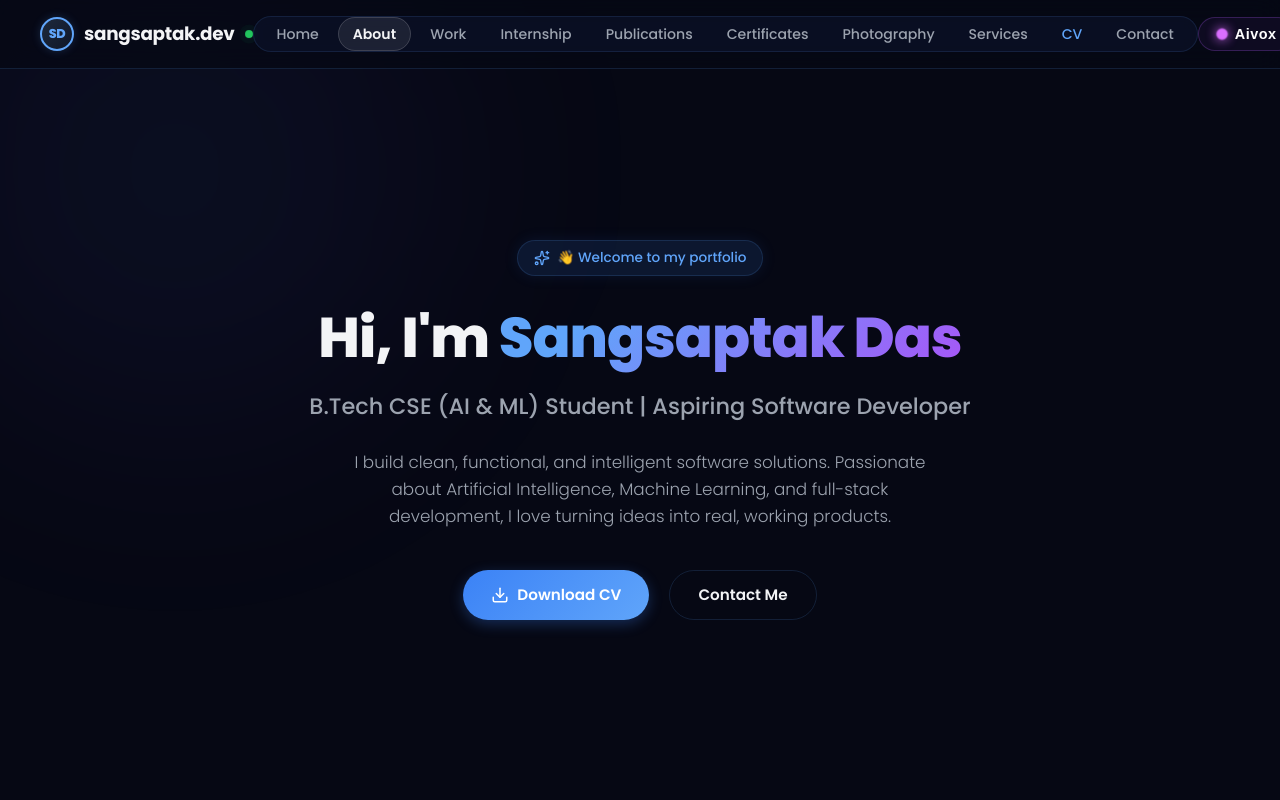
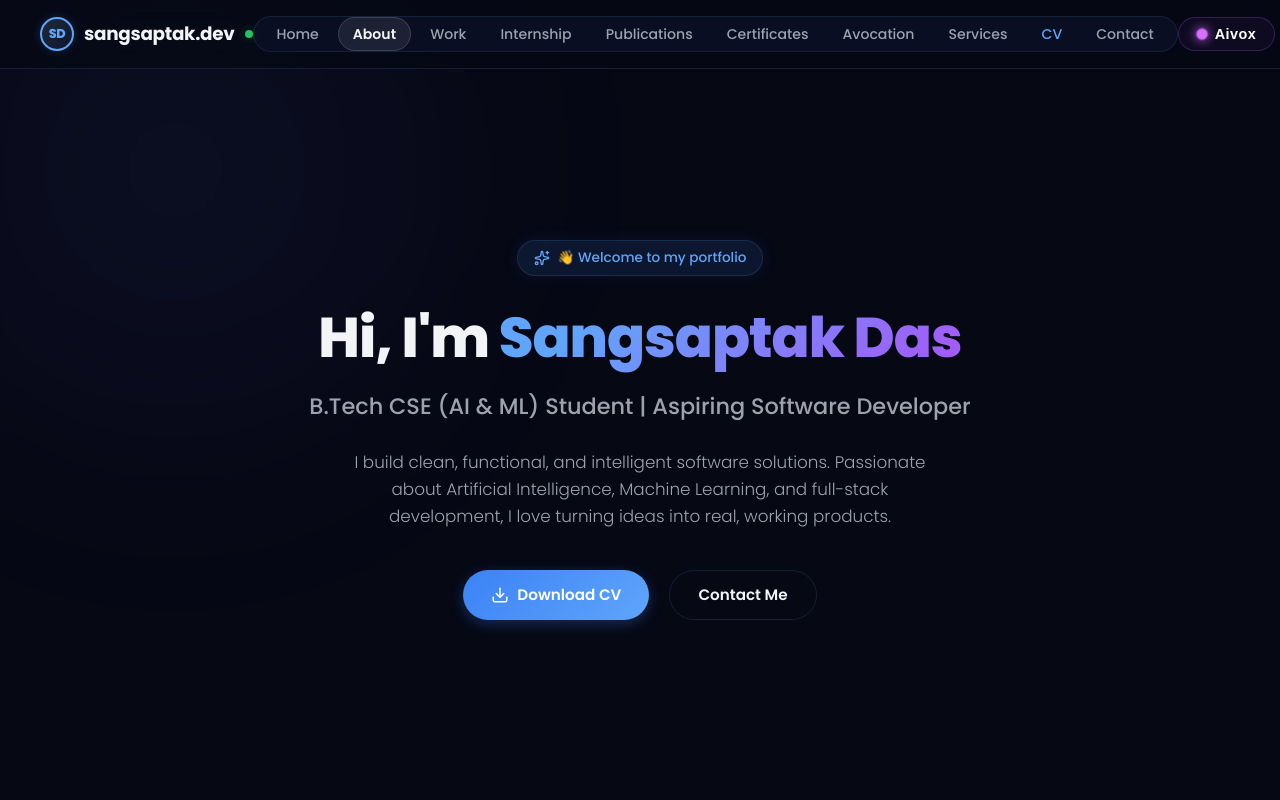
Before and after one commit to ronyhcker/sangsaptak-portfolio, a React (Vite) app: page / in a window 1280 px wide. Shown: the top 800 px of the page. Built offline with nearby package versions, Linux system fonts and the light colour scheme.

Commit message:
Rename Photography to Avocation in navigation links and section

```diff
--- a/src/App.jsx
+++ b/src/App.jsx
@@ -98,7 +98,7 @@ const PORTFOLIO_DATA = {
     { name: 'React Developer Professional Certificate', issuer: 'Meta', date: '2024' },
     { name: 'Python for Data Science & ML', issuer: 'Coursera / IBM', date: '2024' }
   ],
-  photography: [
+  avocation: [
     { title: 'Abstract Sketch', type: 'Drawing Art', icon: 'Paintbrush' },
     { title: 'Kolkata Sunset', type: 'Photography', icon: 'Camera' },
     { title: 'Acoustic Performance', type: 'Vocal Performance', icon: 'Music' }
@@ -185,7 +185,7 @@ function App() {
       setIsScrolled(window.scrollY > 50);
 
       // Section tracker
-      const sections = ['home', 'about', 'work', 'internship', 'publications', 'certificates', 'photography', 'services', 'contact'];
+      const sections = ['home', 'about', 'work', 'internship', 'publications', 'certificates', 'avocation', 'services', 'contact'];
       let currentSection = 'home';
 
       for (const sectionId of sections) {
@@ -272,7 +272,7 @@ function App() {
               <li><a href="#internship" className={activeSection === 'internship' ? 'active' : ''}>Internship</a></li>
               <li><a href="#publications" className={activeSection === 'publications' ? 'active' : ''}>Publications</a></li>
               <li><a href="#certificates" className={activeSection === 'certificates' ? 'active' : ''}>Certificates</a></li>
-              <li><a href="#photography" className={activeSection === 'photography' ? 'active' : ''}>Photography</a></li>
+              <li><a href="#avocation" className={activeSection === 'avocation' ? 'active' : ''}>Avocation</a></li>
               <li><a href="#services" className={activeSection === 'services' ? 'active' : ''}>Services</a></li>
               <li><a href={PORTFOLIO_DATA.resumeUrl} className="cv-nav-link" download>CV</a></li>
               <li><a href="#contact" className={activeSection === 'contact' ? 'active' : ''}>Contact</a></li>
@@ -493,14 +493,14 @@ function App() {
         </div>
       </section>
 
-      {/* Photography & Drawing (Creative Gallery) */}
-      <section id="photography">
+      {/* Avocations Section */}
+      <section id="avocation">
         <div className="container">
-          <h2 className="section-title">Photography & Creative</h2>
-          <p className="section-subtitle">Showcase of creative drawing sketches and photography frames</p>
+          <h2 className="section-title">Avocation</h2>
+          <p className="section-subtitle">Showcase of creative drawing sketches, performance vocal covers, and photography frames</p>
 
           <div className="projects-grid">
-            {PORTFOLIO_DATA.photography.map((item, idx) => (
+            {PORTFOLIO_DATA.avocation.map((item, idx) => (
               <div key={idx} className="project-card" style={{ alignItems: 'center', textAlign: 'center' }}>
                 <div style={{ background: 'var(--accent-soft)', padding: '24px', borderRadius: '50%', marginBottom: '16px', display: 'inline-flex' }}>
                   <DynamicIcon name={item.icon} size={36} className="accent-text" />
```
